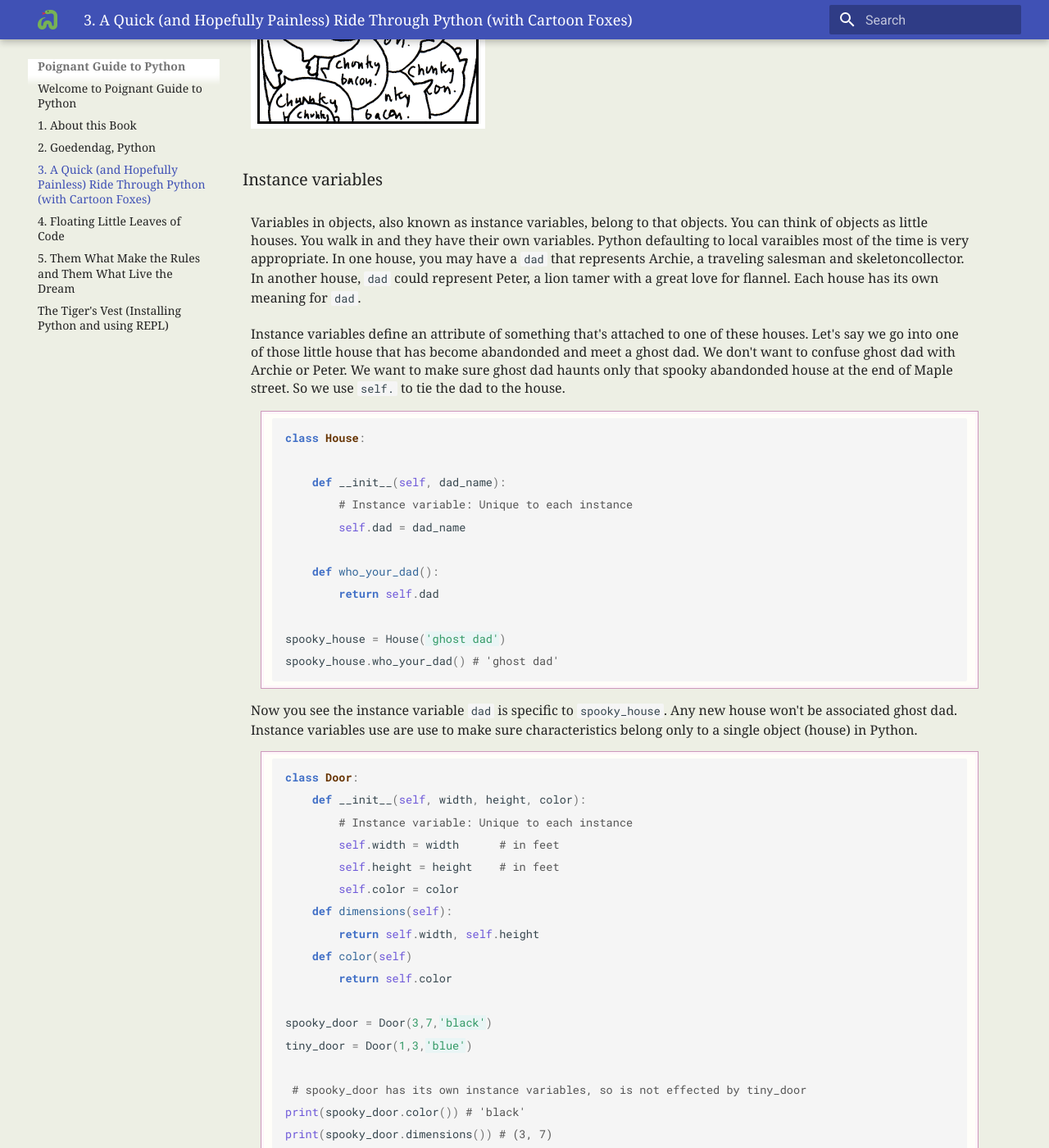
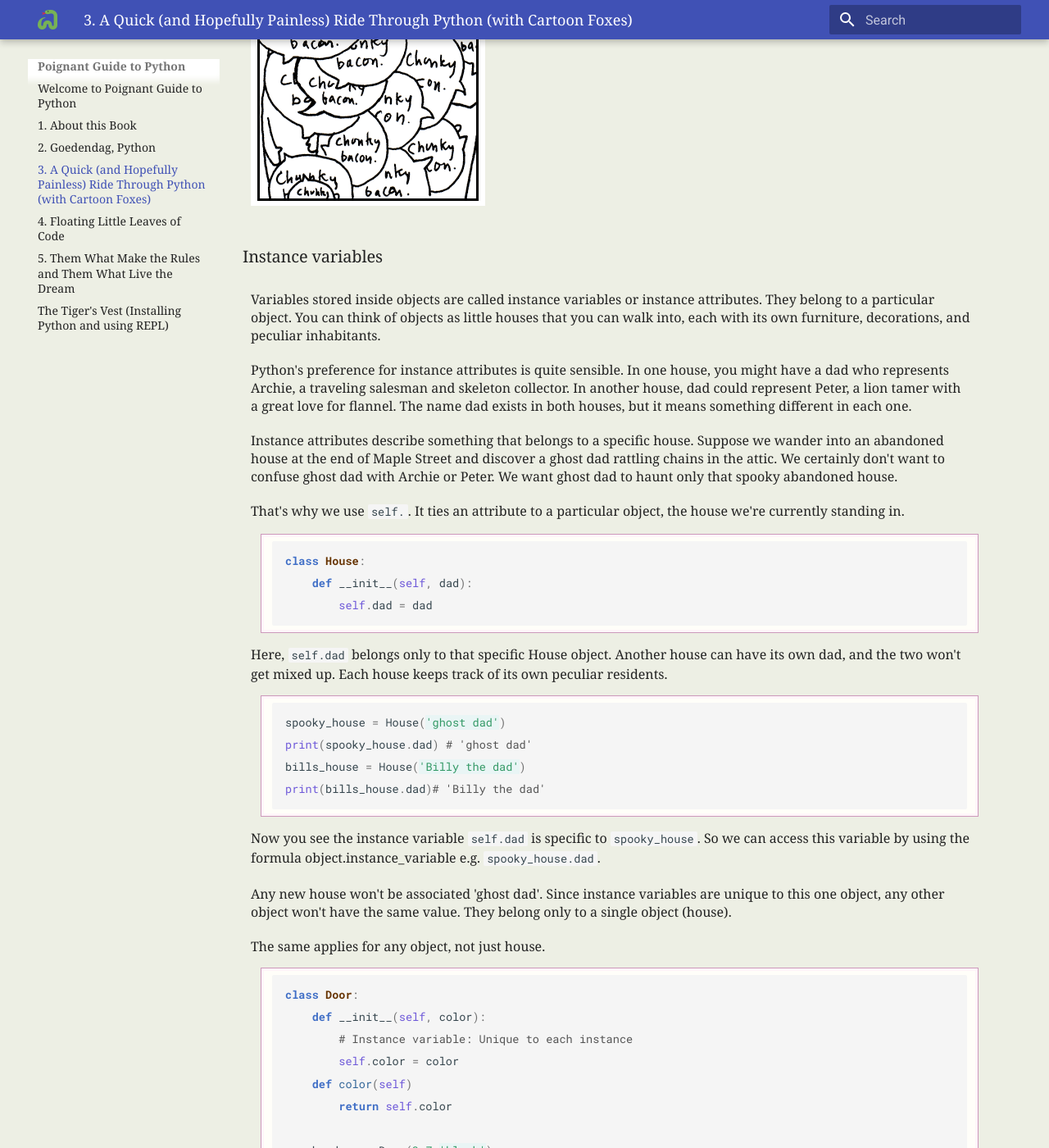
Before and after one commit to vkailas/poignant-guide-python, an MkDocs documentation site: the page built from docs/chapter-3.md, in a window 1280 px wide and 1400 px high, scrolled down 11020 px. Shown: the whole window at 82% size. Built offline with MkDocs 1.6.1 and Material for MkDocs 9.7.7, drawn with Linux system fonts in a browser that asks for light colours; some of the changed text lies outside the part shown.

Commit message:
chapter 3 clarification

````diff
--- a/docs/chapter-3.md
+++ b/docs/chapter-3.md
@@ -442,14 +442,16 @@ for the Door 'factory' will make a new door, but needs to know what type of door
 back_door = Door('oak')
 ```
 
-As seen above, we ask Python to create a new Door and pass in type 'oak'.
+ Note we use the convention that classes, such as `Door`, should begin with an upper case letter while objects, such as `back_door`, begin with a lower case letter.
+
+As seen above, we ask Python to create a new `Door` and pass in type 'oak'.
 A new door is created using a special `__init__` or initializing class method.
 Python has to have an understanding of how to make a door—as well as a wealth of
 timber, lumberjacks, and those long, wiggly, two-man saws.
 
 ### Methods
 
-Methods look *just* like functions. In fact they are functions! They are just functions
+Methods look *just* like functions. In fact, they are functions! They are just functions
 created inside a class.  Methods are usually attached to the end of objects variables by a **dot** and are followed by **parentheses**. You’ve already seen methods at work.
 
 ```py
@@ -484,9 +486,9 @@ secure_door = Door.fort_knox() # at 22,000 kilograms, these thick steel barriers
 							   # are enough to protect all your chunky bacon.
 ```
 
-Here we have the Door class calling the fort_knox() class method to build an extra-secure door to protect your chunky bacon.Or for a in a Pony class, you might call `Pony.my_little()` class method to create a magical flying pink pony.
+Here we have the Door class calling the fort_knox() class method to build an extra-secure door to protect your chunky bacon. Or for a in a Pony class, you might call `Pony.my_little()` class method to create a magical flying pink pony.
 
-You can use Class Methods to add custom logic or preset configurations when creating new objects.
+We create these Class Methods using the `@classmethod` decorator when we need to add custom logic or preset configurations when creating new objects. Think of them as mini custom factories.
 
 ### Method arguments
 
@@ -514,65 +516,58 @@ front_door.paint( 3, 'red' ).dry( 30 ).close()
 
 ### Instance variables
 
-Variables in objects, also known as instance variables, belong to that objects. You can
-think of objects as little houses. You walk in and they have their own variables.
-Python defaulting to local varaibles most of the time is very appropriate. In one house,
-you may have a `dad` that represents Archie, a traveling salesman and skeletoncollector.
-In another house, `dad` could represent Peter, a lion tamer with a great love for flannel.
-Each house has its own meaning for `dad`.
+Variables stored inside objects are called instance variables or instance attributes. They belong to a particular object. You can think of objects as little houses that you can walk into, each with its own furniture, decorations, and peculiar inhabitants.
 
-Instance variables define an attribute of something that's attached to one of these houses.
-Let's say we go into one of those little house that has become abandonded and meet a ghost dad.
-We don't want to confuse ghost dad with Archie or Peter. We want to make sure ghost dad haunts
-only that spooky abandonded house at the end of Maple street. So we use `self.` to tie the dad
-to the house.
+Python's preference for instance attributes is quite sensible. In one house, you might have a dad who represents Archie, a traveling salesman and skeleton collector. In another house, dad could represent Peter, a lion tamer with a great love for flannel. The name dad exists in both houses, but it means something different in each one.
+
+Instance attributes describe something that belongs to a specific house. Suppose we wander into an abandoned house at the end of Maple Street and discover a ghost dad rattling chains in the attic. We certainly don't want to confuse ghost dad with Archie or Peter. We want ghost dad to haunt only that spooky abandoned house.
+
+That's why we use `self.`. It ties an attribute to a particular object, the house we're currently standing in.
+
+```python
+class House:
+    def __init__(self, dad):
+        self.dad = dad
+```
+
+Here, `self.dad` belongs only to that specific House object. Another house can have its own dad, and the two won't get mixed up. Each house keeps track of its own peculiar residents.
 
 ```py
-
-class House:
-
-    def __init__(self, dad_name):
-        # Instance variable: Unique to each instance
-        self.dad = dad_name
-
-	def who_your_dad():
-		return self.dad
-
 spooky_house = House('ghost dad')
-spooky_house.who_your_dad() # 'ghost dad'
+print(spooky_house.dad) # 'ghost dad'
+bills_house = House('Billy the dad')
+print(bills_house.dad)# 'Billy the dad'
 ```
 
-Now you see the instance variable `dad` is specific to `spooky_house`. Any new
-house won't be associated ghost dad. Instance variables use are use to make sure
-characteristics belong only to a single object (house) in Python.
+Now you see the instance variable `self.dad` is specific to `spooky_house`. So we can
+access this variable by using the formula object.instance_variable e.g. `spooky_house.dad`.
+
+Any new house won't be associated 'ghost dad'. Since instance variables are unique to this one object,
+any other object won't have the same value. They belong only to a single object (house).
+
+The same applies for any object, not just house.
 
 ```py
 
 class Door:
-	def __init__(self, width, height, color):
+	def __init__(self, color):
 		# Instance variable: Unique to each instance
-		self.width = width 		# in feet
-		self.height = height	# in feet
 		self.color = color
-	def dimensions(self):
-		return self.width, self.height
 	def color(self)
 		return self.color
 
 spooky_door = Door(3,7,'black')
 tiny_door = Door(1,3,'blue')
 
- # spooky_door has its own instance variables, so is not effected by tiny_door
+# spooky_door has its own instance variables, so is not effected by tiny_door
 print(spooky_door.color()) # 'black'
+print(tiny_door.color()) # 'blue'
 print(spooky_door.dimensions()) # (3, 7)
-
 ```
 
 ### Class variables
 
-Class variables, too, are used to define attributes, but rather than defining an
-attribute for a single object in Python, class variables share an attribute with many
-related objects of the same class in Python.
+Althought instance variables are the most common, there are also class variables, too. These are used to define attributes, but rather than defining an attribute for a single object, they are shared with many related objects of the same class in Python.
 
 ```py
 
@@ -580,8 +575,9 @@ class Door:
     # Class Variables: Shared by ALL doors
     WARRANTY_YEARS = 2
 	WARRANTY_FINE_PRINT = "Money back guarantee void for French or Polish doors."
+```
 
-```
+We call class variables by simply using the class name followed by a *dot* and the variable name e.g. `Door.WARRANTY_YEARS`.
 
 ### Properties
 
````
